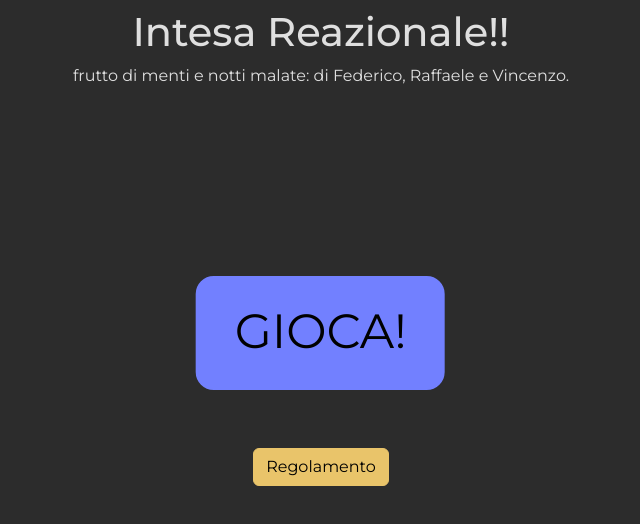
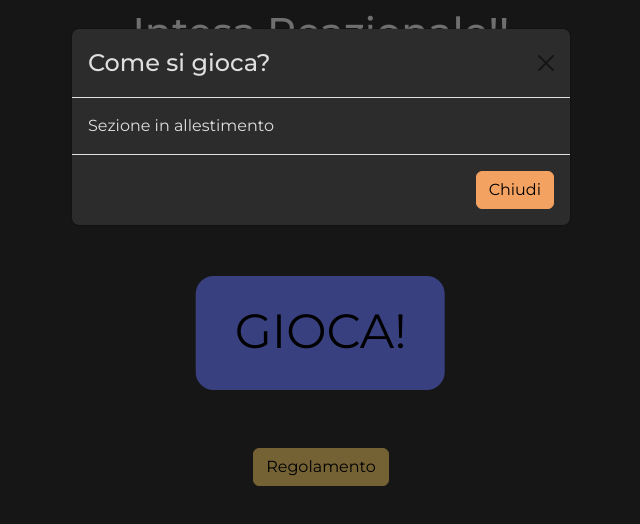
Before and after one commit to maioranav/reazione, a React (Create React App) app: page / in a window 1280 px wide. Both pictures are taken after a click on the button "Regolamento". Shown: the top 524 px of the page, without its empty margins (319-959 px from the left). Built offline with nearby package versions, Linux system fonts and the light colour scheme.

Commit message:
feat(rules): implement modal on intro page

```diff
--- a/src/Components/Homepage/Homepage.tsx
+++ b/src/Components/Homepage/Homepage.tsx
@@ -1,11 +1,13 @@
-import React from "react";
+import React, { useState } from "react";
 import { useEffect } from "react";
-import { Button } from "react-bootstrap";
+import { Alert, Button } from "react-bootstrap";
 import { useNavigate } from "react-router-dom";
 import "./Homepage.scss";
+import { Regole } from "../Regole/Regole";
 
 export const Homepage = () => {
   const navigate = useNavigate();
+  const [showRules, setShowRules] = useState(false);
 
   const audioRef = React.useRef<HTMLAudioElement | null>(null);
 
@@ -22,9 +24,24 @@ export const Homepage = () => {
         <Button variant="primary" onClick={() => navigate("/play")} className="start-game-btn my-5">
           GIOCA!
         </Button>
-        <Button variant="secondary" onClick={() => {}} className="show-rules-btn my-5">
+        <Button
+          variant="secondary"
+          onClick={() => {
+            setShowRules(true);
+          }}
+          className="show-rules-btn my-5"
+        >
           Regolamento
         </Button>
+        <Regole
+          show={showRules}
+          close={() => {
+            setShowRules(false);
+          }}
+        ></Regole>
+        <Alert className="d-block d-xl-none" variant="warning">
+          Gioca da PC per un'esperienza di gioco migliore!
+        </Alert>
       </div>
     </>
   );
--- /dev/null
+++ b/src/Components/Regole/Regole.tsx
@@ -0,0 +1,25 @@
+import { Button, Modal } from "react-bootstrap";
+import "./Regole.scss";
+
+interface IRegole {
+  show: boolean;
+  close: () => void;
+}
+
+export const Regole = ({ show: isShown, close }: IRegole) => {
+  return (
+    <>
+      <Modal show={isShown} backdrop="static" keyboard={false} onHide={close}>
+        <Modal.Header closeButton>
+          <Modal.Title>Come si gioca?</Modal.Title>
+        </Modal.Header>
+        <Modal.Body>Sezione in allestimento</Modal.Body>
+        <Modal.Footer>
+          <Button variant="warning" onClick={close}>
+            Chiudi
+          </Button>
+        </Modal.Footer>
+      </Modal>
+    </>
+  );
+};
```
Also changed, not shown: src/Components/Regole/Regole.scss (added).
